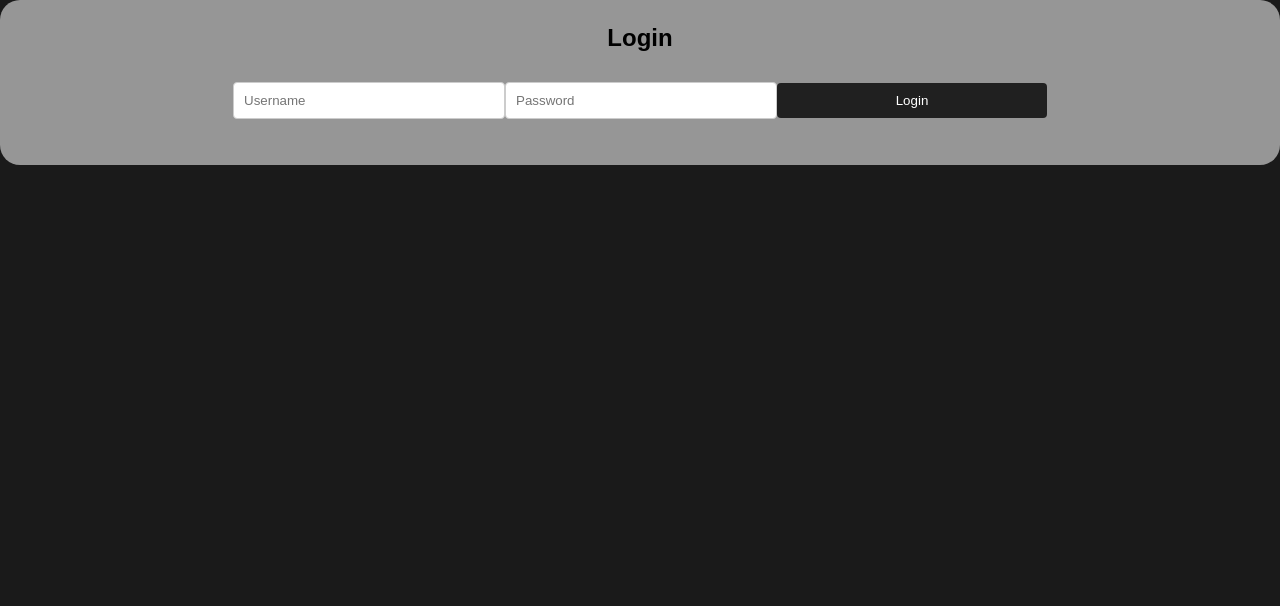
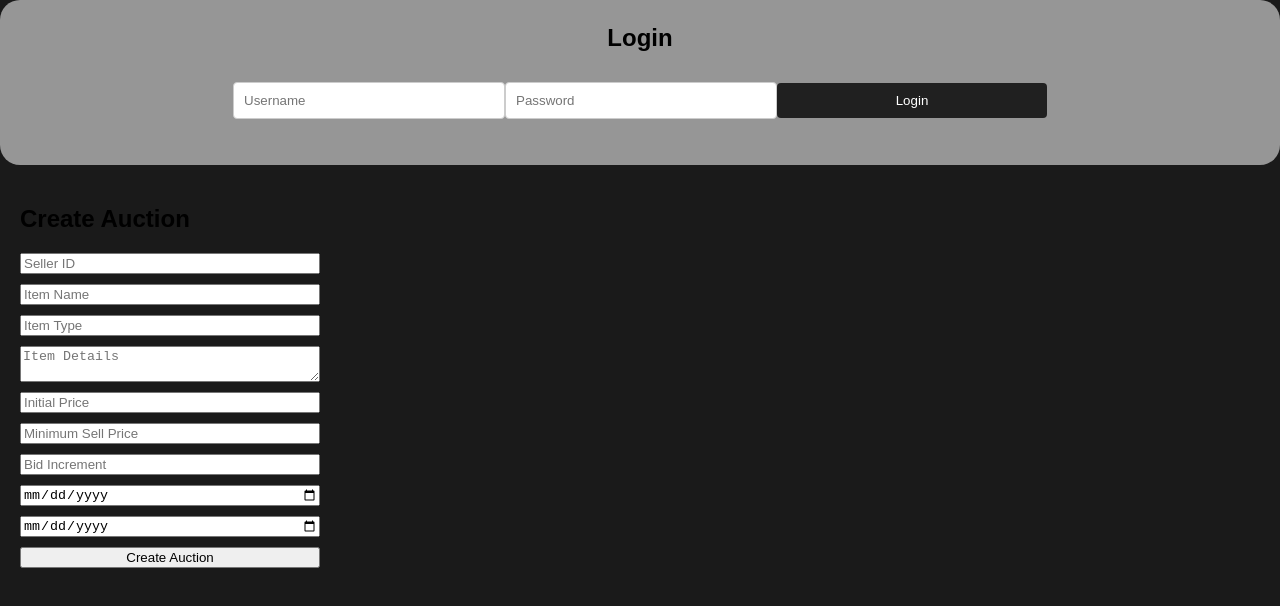
Before and after one commit to ReghanLao/BuyMe, a React (Vite) app in the folder frontend/: page / in a window 1280 px wide. Shown: the top 606 px of the page. Built offline with nearby package versions, Linux system fonts and the light colour scheme; no server answers.

Commit message:
added frontend for creating auction

```diff
--- a/frontend/src/App.jsx
+++ b/frontend/src/App.jsx
@@ -1,7 +1,13 @@
-import Login from "./Login"
+import AuctionForm from "./AuctionForm";
+import Login from "./Login";
 
 function App() {
-  return <Login></Login>
+  return (
+    <div>
+      <Login></Login>
+      <AuctionForm></AuctionForm>
+    </div>
+  );
 }
 
 export default App;
--- /dev/null
+++ b/frontend/src/AuctionForm.jsx
@@ -0,0 +1,130 @@
+import { useState } from "react";
+
+const API_URL = import.meta.env.VITE_API_URL;
+
+export default function AuctionForm() {
+  const [form, setForm] = useState({
+    seller_id: "",
+    name: "",
+    item_type: "",
+    item_details: "",
+    initial_price: "",
+    min_sell_price: "",
+    bid_increment: "",
+    start_time: "",
+    end_time: "",
+  });
+
+  const [message, setMessage] = useState("");
+
+  const handleChange = (e) => {
+    setForm({
+      ...form,
+      [e.target.name]: e.target.value,
+    });
+  };
+
+  const handleSubmit = async (e) => {
+    e.preventDefault();
+
+    try {
+      const response = await fetch("${API_URL}/api/auctions", {
+        method: "POST",
+        headers: { "Content-Type": "application/json" },
+        body: JSON.stringify(form),
+      });
+
+      const data = await response.json();
+
+      if (!response.ok) {
+        setMessage("Error creating auction");
+      } else {
+        setMessage(data.message);
+      }
+    } catch (err) {
+      setMessage("Error! Could not reach backend ");
+    }
+
+  };
+
+  return (
+    <div style={{ padding: "20px" }}>
+      <h2>Create Auction</h2>
+
+      <form
+        onSubmit={handleSubmit}
+        style={{ display: "flex", flexDirection: "column", gap: "10px", maxWidth: "300px" }}
+      >
+        <input
+          name="seller_id"
+          placeholder="Seller ID"
+          value={form.seller_id}
+          onChange={handleChange}
+        />
+
+        <input
+          name="name"
+          placeholder="Item Name"
+          value={form.name}
+          onChange={handleChange}
+        />
+
+        <input
+          name="item_type"
+          placeholder="Item Type"
+          value={form.item_type}
+          onChange={handleChange}
+        />
+
+        <textarea
+          name="item_details"
+          placeholder="Item Details"
+          value={form.item_details}
+          onChange={handleChange}
+        />
+
+        <input
+          type="number"
+          name="initial_price"
+          placeholder="Initial Price"
+          value={form.initial_price}
+          onChange={handleChange}
+        />
+
+        <input
+          type="number"
+          name="min_sell_price"
+          placeholder="Minimum Sell Price"
+          value={form.min_sell_price}
+          onChange={handleChange}
+        />
+
+        <input
+          type="number"
+          name="bid_increment"
+          placeholder="Bid Increment"
+          value={form.bid_increment}
+          onChange={handleChange}
+        />
+
+        <input
+          type="date"
+          name="start_time"
+          value={form.start_time}
+          onChange={handleChange}
+        />
+
+        <input
+          type="date"
+          name="end_time"
+          value={form.end_time}
+          onChange={handleChange}
+        />
+
+        <button type="submit">Create Auction</button>
+      </form>
+
+      {message && <p>{message}</p>}
+    </div>
+  );
+}
```
